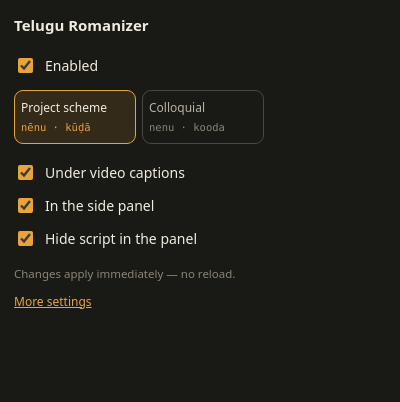
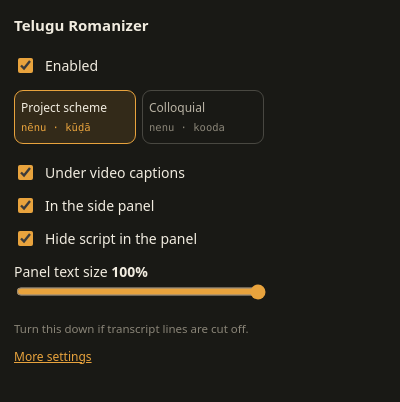
Before and after one commit to JoshParker11/roadtotelugu, a browser extension: page chrome-extension/src/popup.html in a window 400 px wide. Drawn offline with Linux system fonts and the light colour scheme.

Commit message:
Add a manual panel text size, after automatic fitting failed four times
Four attempts to detect what clips the transcript rows — max-height, then a
fixed height, then measuring scrollHeight, then handling virtualised lists — and
the rows still clip. The premise was wrong from the start: romanization is not
longer than the script character for character, it is 1:1 across 295 measured
lines. Telugu glyph clusters simply render more compactly than Latin, and that
ratio cannot be modelled from outside the page.

So instead of a fifth guess, a control: panel text size, 60–100%, in the popup
where it takes one drag. Automatic fitting stays for the rows it does handle and
now respects the manual floor, but the reader can always just make it fit.

Co-Authored-By: Claude Opus 5 <noreply@anthropic.com>

```diff
--- a/chrome-extension/src/popup.html
+++ b/chrome-extension/src/popup.html
@@ -11,7 +11,11 @@
   <label class="row"><input type="checkbox" id="captions"> <span>Under video captions</span></label>
   <label class="row"><input type="checkbox" id="panel"> <span>In the side panel</span></label>
   <label class="row"><input type="checkbox" id="hideScriptInPanel"> <span>Hide script in the panel</span></label>
-  <p class="hint">Changes apply immediately — no reload.</p>
+  <label class="row" style="display:block">
+    <span>Panel text size <b id="scaleval">100%</b></span>
+    <input type="range" id="panelScale" min="60" max="100" step="5" style="width:100%;accent-color:#e8a33d">
+  </label>
+  <p class="hint">Turn this down if transcript lines are cut off.</p>
   <a class="opts" href="#" id="more">More settings</a>
   <script src="popup.js"></script>
 </body>
--- a/chrome-extension/src/popup.js
+++ b/chrome-extension/src/popup.js
@@ -1,7 +1,7 @@
 /* The popup is the fast path: the four switches worth flipping mid-video. Anything that needs
    typing lives in options.html instead. */
 const DEFAULTS = { enabled: true, scheme: 'iso', captions: true, panel: true,
-                   hideScriptInPanel: true };
+                   hideScriptInPanel: true, panelScale: 100 };
 const BOOLS = ['enabled', 'captions', 'panel', 'hideScriptInPanel'];
 
 chrome.storage.sync.get(DEFAULTS, o => {
@@ -9,6 +9,13 @@ chrome.storage.sync.get(DEFAULTS, o => {
     const el = document.getElementById(k);
     el.checked = !!o[k];
     el.addEventListener('change', () => chrome.storage.sync.set({ [k]: el.checked }));
+  });
+  const sc = document.getElementById('panelScale');
+  sc.value = o.panelScale || 100;
+  document.getElementById('scaleval').textContent = sc.value + '%';
+  sc.addEventListener('input', () => {
+    document.getElementById('scaleval').textContent = sc.value + '%';
+    chrome.storage.sync.set({ panelScale: +sc.value });
   });
   paintScheme(o.scheme);
 });
```
Also changed, not shown: chrome-extension/src/content.js (+7 -1 lines).
